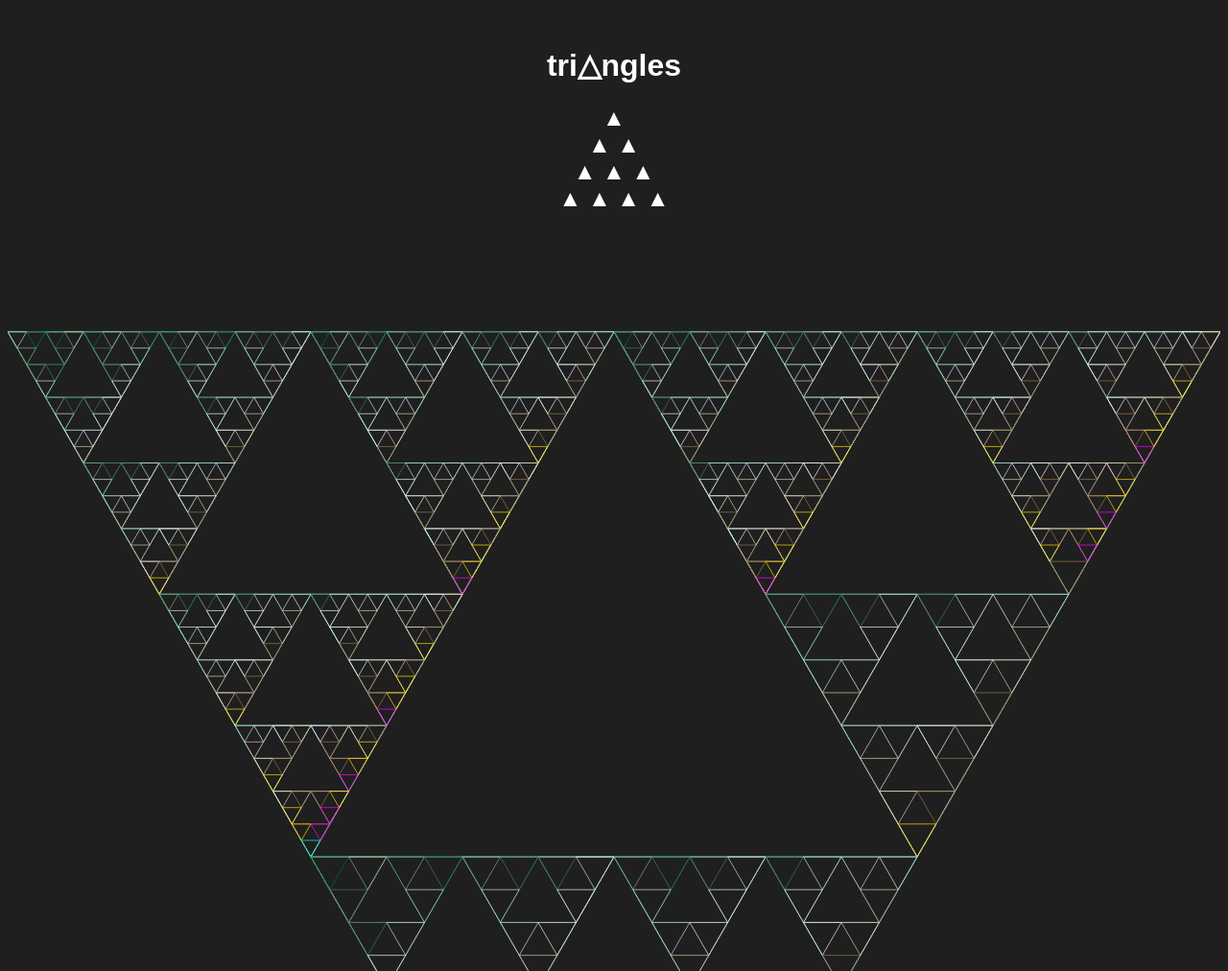
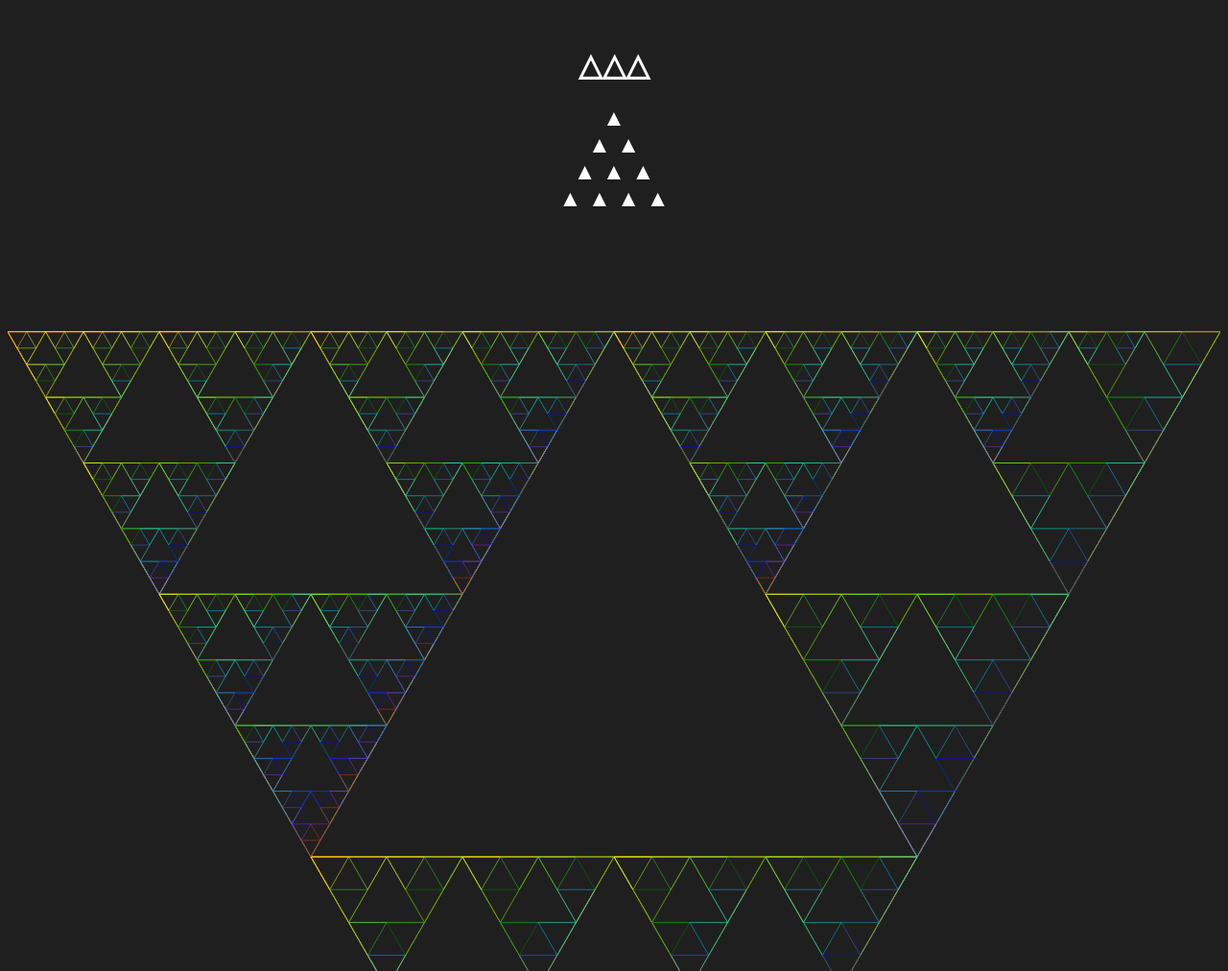
Before and after one commit to spookyboogy/jsFractalPlayground, a plain HTML site: page ex1.html in a window 1280 px wide. Shown: the top 1012 px of the page at 96% size. Drawn offline with Linux system fonts and the light colour scheme.

Commit message:
add makefile, remove long-commented out idea/suggestion to drawSecondFractal

```diff
--- a/ex1.html
+++ b/ex1.html
@@ -10,7 +10,7 @@
 
 <body>
   <div id="titleContainer">
-    <h1>tri△ngles</h1>
+    <h1>△△△</h1>
 
 		<h2 id="subhead"></h2>
 
--- a/ex1.js
+++ b/ex1.js
@@ -11,9 +11,9 @@ const ctx = canvas.getContext('2d');
 let startX = 300; // X-coordinate of the triangle's starting point
 let startY = 300; // Y-coordinate of the triangle's starting point
 const size = 200; // Length of the triangle's sides
-const iterations = 7; // Number of iterations to display
-const lineWidth = .70;
-const strokeColors = palettes.palette4; // Assigning palette to strokeColors
+const iterations = 10; // Number of iterations to display
+const lineWidth = .50;
+const strokeColors = palettes.palette1; // Assigning palette to strokeColors
 let colorIndex = 0;
 
 // let config = {
@@ -81,26 +81,14 @@ async function updateCanvasSize() {
     await drawFractalRange(startX, startY, canvasSize, 1, 7, colorIndex);
     // await drawFractal(startX, startY, canvasSize, iterations, colorIndex);
 
-    // // Draw the second fractal
-    // const secondStartX = startX + 20;
-    // const secondStartY = startY + 20;
-    // await drawSecondFractal(secondStartX, secondStartY, size, iterations, 0);
 }
 
-// async function drawSecondFractal(x, y, size, iterations, colorIndex) {
-//   // Calculate the shifted coordinates
-//   const shiftedX = x + 20;
-//   const shiftedY = y + 20;
-//
-//   // Draw the second fractal with the shifted coordinates
-//   await drawFractal(shiftedX, shiftedY, size, iterations, colorIndex);
-// }
 
 async function drawFractalRange(x, y, size, startIterations, endIterations, colorIndex) {
   for (let iterations = startIterations; iterations <= endIterations; iterations++) {
       await drawFractal(x, y, size, iterations, colorIndex);
       // introduce a delay between iterations for visualization purposes
-      await new Promise(resolve => setTimeout(resolve, 150)); // milliseconds
+      await new Promise(resolve => setTimeout(resolve, 200)); // milliseconds
       // set the wait time as a function of the iteration level such that
       // low level iterations have a bigger pause, so that it looks less hurried at the start
   }
```
Also changed, not shown: 1 other file.
